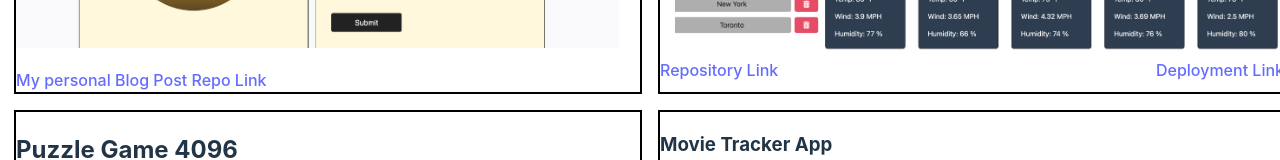
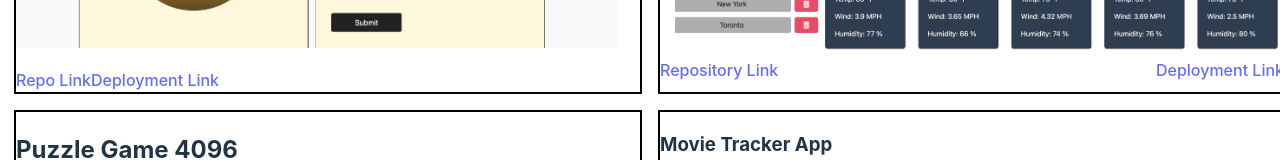
Before and after one commit to Plutarch1971/react-portfolio, a React (Vite) app: page /portfolio in a window 1280 px wide. Shown: the part 841-1001 px from the top of the page. Built offline with nearby package versions, Linux system fonts and the light colour scheme; a web font is replaced by a local one.

Commit message:
Added Deployment Link in Portfolio.jsx

```diff
--- a/src/pages/Portfolio/Portfolio.jsx
+++ b/src/pages/Portfolio/Portfolio.jsx
@@ -40,7 +40,8 @@ const Portfolio = () => {
                     className="screenshot"
                     ></div>
                     <div>
-                        <a href="https://github.com/Plutarch1971/my-personal-blog-post.git">My personal Blog Post Repo Link</a>
+                        <a href="https://github.com/Plutarch1971/my-personal-blog-post.git">Repo Link</a>
+                        <a href="https://my-personal-blog-post.onrender.com">Deployment Link</a>
                     </div>
                 </div>
 
```
